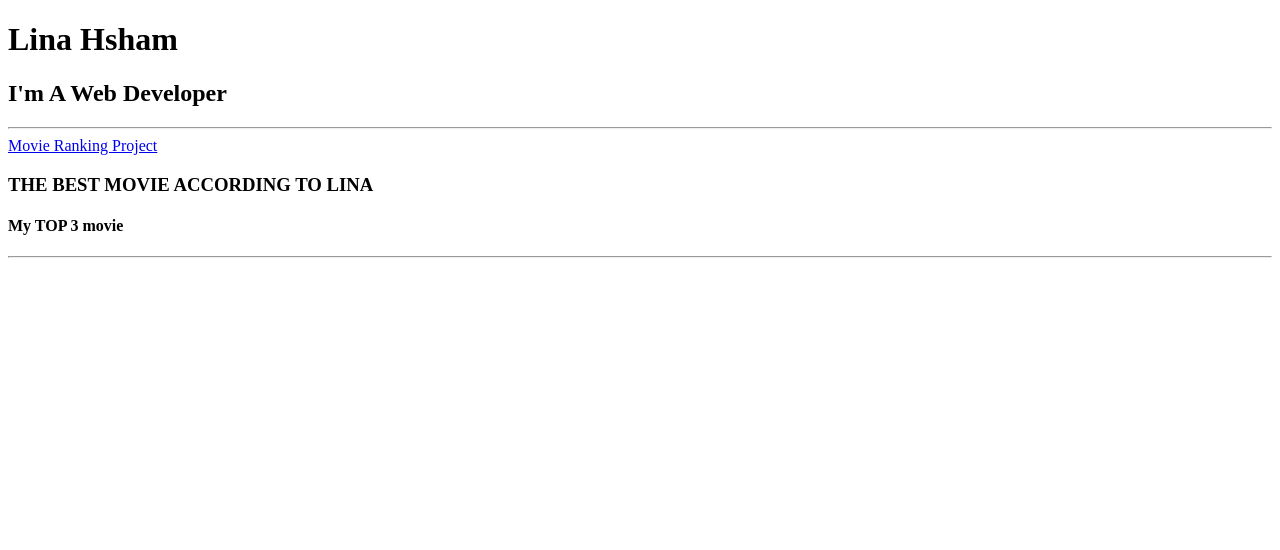
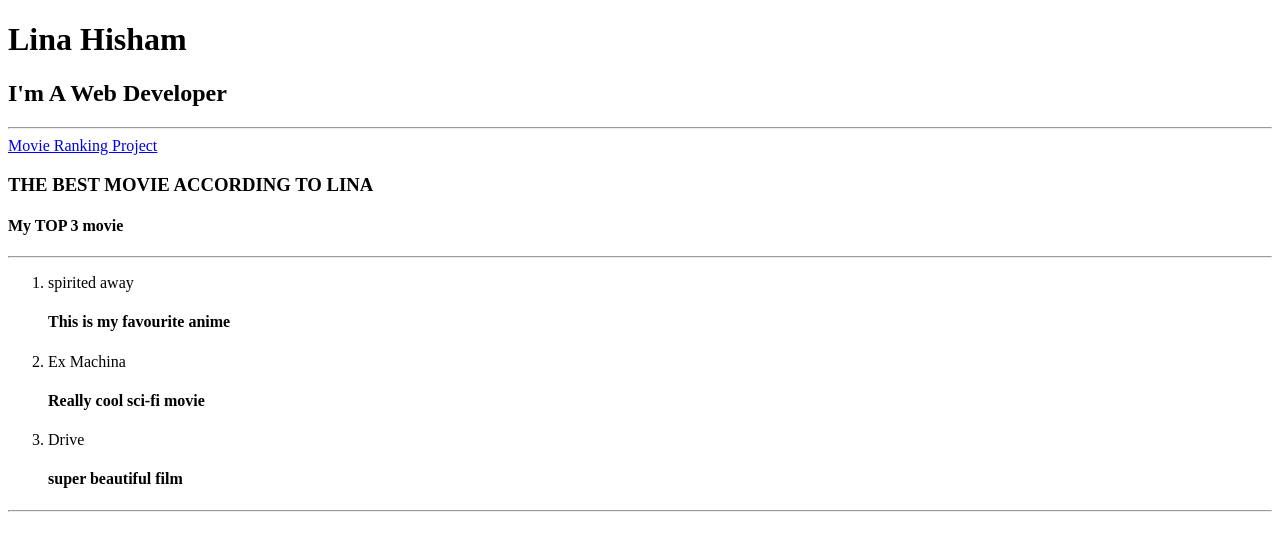
Before and after one commit to Lina-hisham/project-2, a plain HTML site: page index.html in a window 1280 px wide. Drawn offline with Linux system fonts and the light colour scheme.

Commit message:
(feat) index.html: add a list

```diff
--- a/index.html
+++ b/index.html
@@ -5,12 +5,25 @@
 
 </head>
 <body>
-<h1>Lina Hsham</h1>
+<h1>Lina Hisham</h1>
 <h2>I'm A Web Developer </h2>
 <hr/>
 <a href="./public/movie-ranking.html">Movie Ranking Project</a>
 <h3>THE BEST MOVIE ACCORDING TO LINA </h3>
 <h4> My TOP 3 movie </h4>
+<hr/>
+<ol>
+    <li>spirited away
+        <h4> This is my favourite anime</h4>
+    </li>
+    <li> Ex Machina
+        <h4> Really cool sci-fi movie</h4>
+    </li>
+    <li>Drive
+        <h4>super beautiful film </h4>
+    </li>
+
+</ol>
 <hr/>
 
 </body>
```
